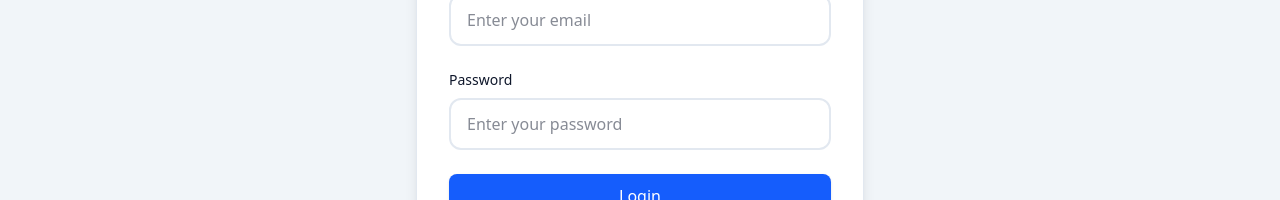
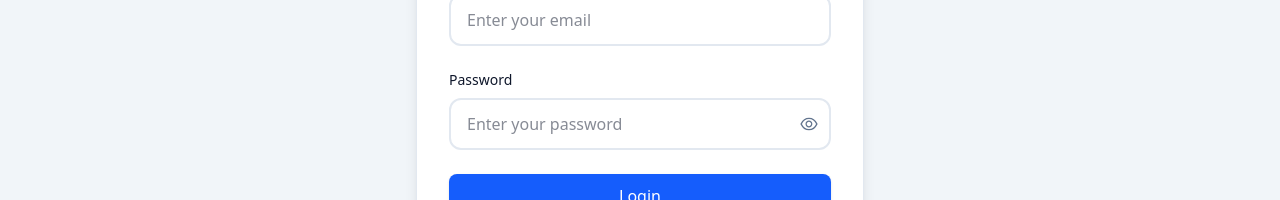
Before and after one commit to ayondev7/Referral-management-system, a Next.js app in the folder frontend/: page / in a window 1280 px wide. Shown: the part 385-585 px from the top of the page. Built offline with nearby package versions, Linux system fonts and the light colour scheme; no server answers.

Commit message:
refactor: add password visibility toggle to LoginForm and improve Input component styling

```diff
--- a/frontend/src/components/auth/LoginForm.tsx
+++ b/frontend/src/components/auth/LoginForm.tsx
@@ -1,5 +1,4 @@
 'use client';
-
 import React, { useState } from 'react';
 import { useForm } from 'react-hook-form';
 import { zodResolver } from '@hookform/resolvers/zod';
@@ -10,6 +9,7 @@ import toast from 'react-hot-toast';
 import Input from '@components/ui/Input';
 import Button from '@components/ui/Button';
 import { CLIENT_ROUTES } from '@/routes';
+import { AiOutlineEye, AiOutlineEyeInvisible } from 'react-icons/ai';
 
 const loginSchema = z.object({
   email: z.string().min(1, 'Email is required').email('Invalid email address'),
@@ -21,6 +21,7 @@ type LoginFormData = z.infer<typeof loginSchema>;
 const LoginForm: React.FC = () => {
   const router = useRouter();
   const [loading, setLoading] = useState(false);
+  const [showPassword, setShowPassword] = useState(false);
 
   const {
     register,
@@ -70,13 +71,23 @@ const LoginForm: React.FC = () => {
         placeholder="Enter your email"
       />
 
+      <div className="relative">
         <Input
           label="Password"
-        type="password"
+          type={showPassword ? 'text' : 'password'}
           {...register('password')}
           error={errors.password?.message}
           placeholder="Enter your password"
         />
+        <button
+          type="button"
+          onClick={() => setShowPassword((s) => !s)}
+          className="absolute right-3 top-11 text-slate-500 hover:text-slate-700"
+          aria-label={showPassword ? 'Hide password' : 'Show password'}
+        >
+          {showPassword ? <AiOutlineEyeInvisible size={20} /> : <AiOutlineEye size={20} />}
+        </button>
+      </div>
 
       <Button type="submit" loading={loading} className="w-full">
         Login
--- a/frontend/src/components/ui/Input.tsx
+++ b/frontend/src/components/ui/Input.tsx
@@ -15,7 +15,7 @@ const Input = forwardRef<HTMLInputElement, InputProps>(
           className={`w-full px-4 py-3 text-base border-2 rounded-xl bg-white text-slate-900 transition-all duration-200 outline-none ${
             error
               ? 'border-red-500 focus:shadow-[0_0_0_4px_rgba(239,68,68,0.1)]'
-              : 'border-slate-200 focus:border-blue-500 focus:shadow-[0_0_0_4px_rgba(59,130,246,0.1)] focus:bg-white'
+              : 'border-slate-200 focus:border-blue-500 focus:bg-white'
           } ${className}`}
           {...props}
         />
```
Lines whose indentation alone changed are shown as unchanged.
